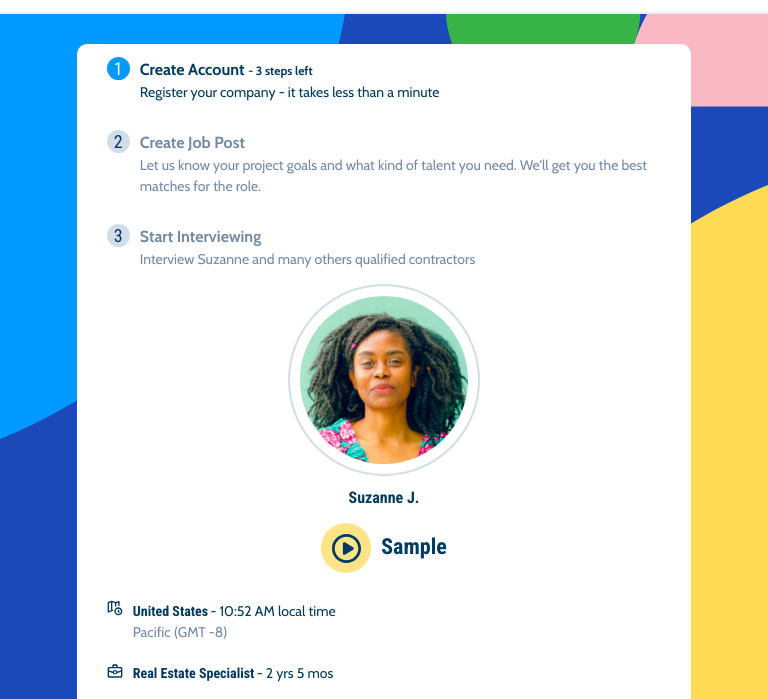
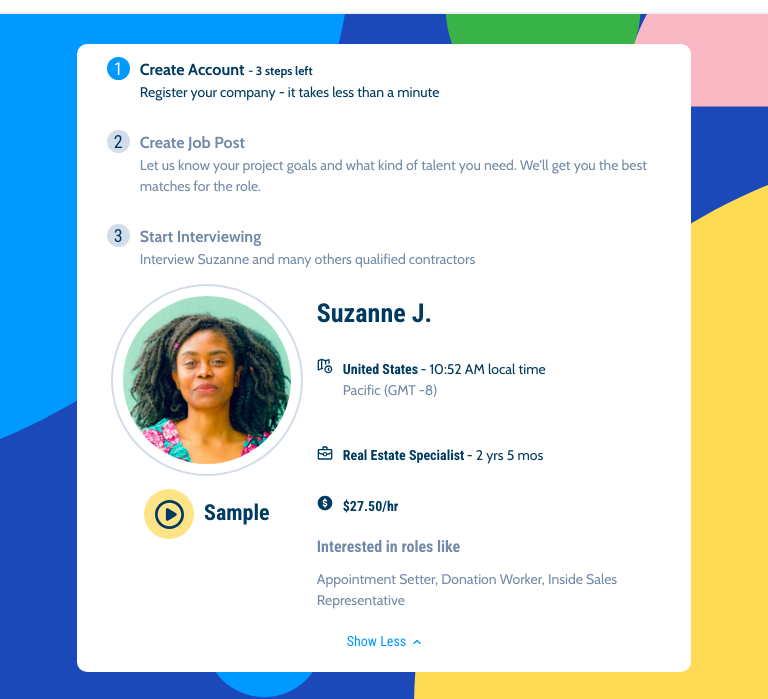
Before and after one commit to LangheBogdan/registration_layout, a plain HTML site: page index.html in a window 768 px wide. Both pictures are taken after a click on the element "Show More". Shown: the part 88-787 px from the top of the page. Drawn offline with nearby package versions, Linux system fonts and the light colour scheme.

Commit message:
more tablet styles & favico

```diff
--- a/index.html
+++ b/index.html
@@ -4,6 +4,7 @@
     <meta charset="UTF-8" />
     <meta name="viewport" content="width=device-width, initial-scale=1.0" />
     <meta http-equiv="X-UA-Compatible" content="ie=edge" />
+    <link rel="shortcut icon" href="css_develop.png" type="image/x-icon" />
     <link rel="preconnect" href="https://fonts.googleapis.com" />
     <link rel="preconnect" href="https://fonts.gstatic.com" crossorigin />
     <link
@@ -14,7 +15,7 @@
       src="https://kit.fontawesome.com/9c41fa08b4.js"
       crossorigin="anonymous"
     ></script>
-    <link rel="stylesheet" href="node_modules/normalize.css/normalize.css" />
+    <link rel="stylesheet" href="./node_modules/normalize.css/normalize.css" />
     <link rel="stylesheet" href="style.css" />
     <title>Registration Layout</title>
   </head>
@@ -79,6 +80,7 @@
               </h3>
             </div>
           </div>
+          <div class="gridWrapper">
             <figure>
               <img
                 src="./registration__assets/profile__image.png"
@@ -152,6 +154,7 @@
               <p class="disabled-heading">
                 Appointment Setter, Donation Worker, Inside Sales Representative
               </p>
+            </div>
           </div>
         </div>
         <div class="toggleWrapper">
@@ -287,7 +290,7 @@
               ></span>
             </div>
           </div>
-          <div id="tabletView" class=" logIn tablet-view">
+          <div id="tabletView" class="logIn tablet-view">
             <a class="d-none" href="#">Log In Instead</a>
             <button id="submitBtn" class="disabled btn" type="submit">
               Next
--- a/style.css
+++ b/style.css
@@ -200,6 +200,10 @@ p {
   display: inline-block;
   margin-left: 0.5rem;
 }
+.gridWrapper {
+  display: flex;
+  flex-direction: row;
+}
 
 .toggleWrapper {
   text-align: center;
@@ -375,9 +379,44 @@ select {
     margin: 0 auto 3rem;
     border: none;
     border-radius: 1rem;
-
   }
-  .toggleWrapper{
+  .gridWrapper {
+    display: grid;
+    grid-template-columns: 200px 1fr;
+    grid-template-rows: auto 135px;
+    gap: 1rem;
+    margin-bottom: 1rem;
+  }
+  .candidate-name {
+    text-align: left;
+    font-size: 2.6rem;
+    grid-row: 1/2;
+    grid-column: 2/3;
+  }
+  .time-zone {
+    grid-row: 1/2;
+    grid-column: 2/3;
+    align-self: center;
+  }
+  .briefcase {
+    grid-row: 1/2;
+    grid-column: 2/3;
+    align-self: end;
+  }
+  .money {
+    grid-column: 2/3;
+    grid-row: 2/3;
+    align-self: start;
+  }
+  .interest {
+    grid-row: 2/3;
+    grid-column: 2/3;
+    align-self: end;
+  }
+  .sample {
+    align-self: start;
+  }
+  .toggleWrapper {
     padding-bottom: 2rem;
   }
   .create-account {
@@ -392,10 +431,10 @@ select {
     padding: 1rem 3rem;
     margin-bottom: 6rem;
   }
-  .hgroup{
+  .hgroup {
     padding: 0 6rem;
   }
-  .reg-form{
+  .reg-form {
     padding: 0 6rem;
   }
   .form-row-select select {
```
Also changed, not shown: css_develop.png (added). Lines whose indentation alone changed are shown as unchanged.
